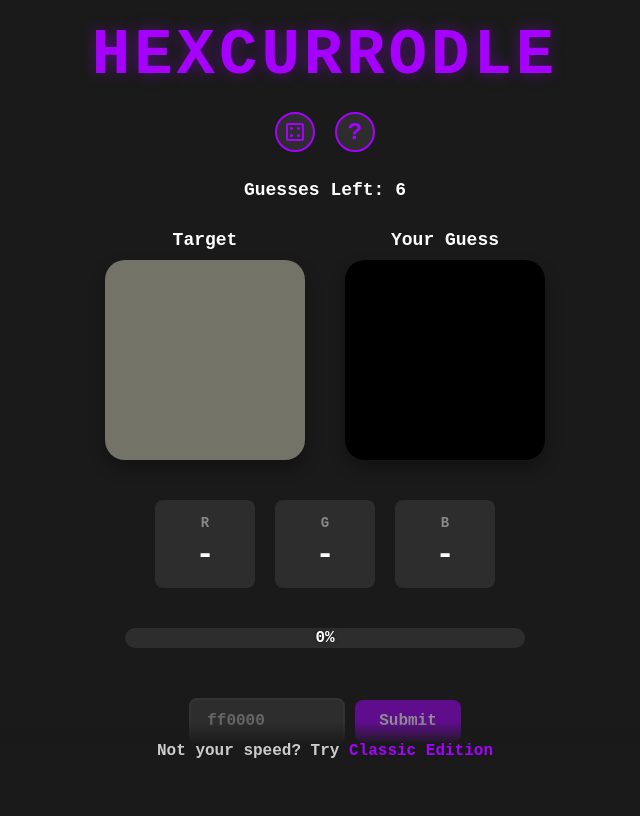
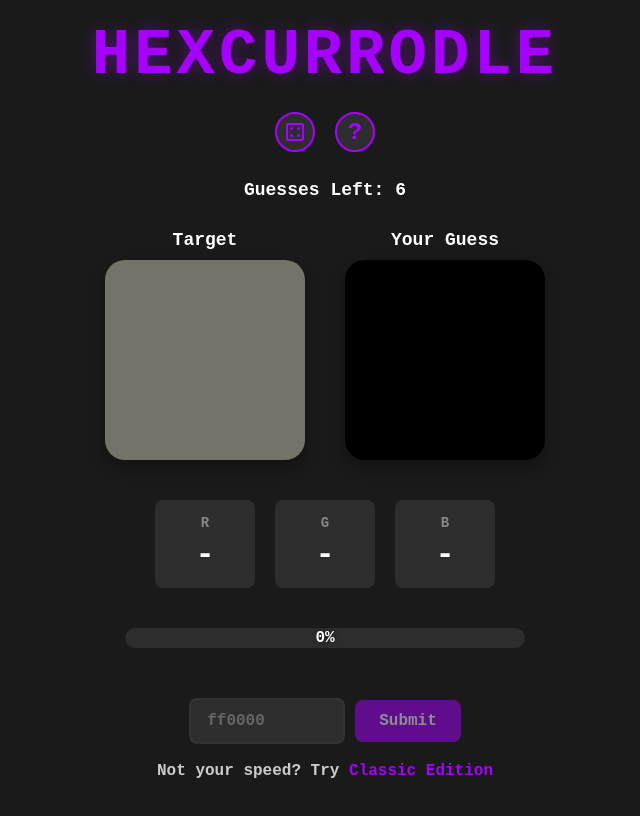
Before and after one commit to karan-gera/hexcodle-rewrite, a React (Create React App) app: page / in a window 1280 px wide. Shown: the top 816 px of the page, without its empty margins (315-955 px from the left). Built offline with nearby package versions, Linux system fonts and the light colour scheme.

Commit message:
classic link fix

```diff
--- a/src/App.css
+++ b/src/App.css
@@ -675,7 +675,7 @@ button {
 
 .classic-link-container {
   position: fixed;
-  bottom: 20px;
+  bottom: 0;
   left: 0;
   right: 0;
   text-align: center;
@@ -684,6 +684,7 @@ button {
   font-weight: 600;
   padding: 20px;
   background: linear-gradient(to top, #1a1a1a 60%, transparent);
+  z-index: 50;
 }
 
 .classic-link {
```
